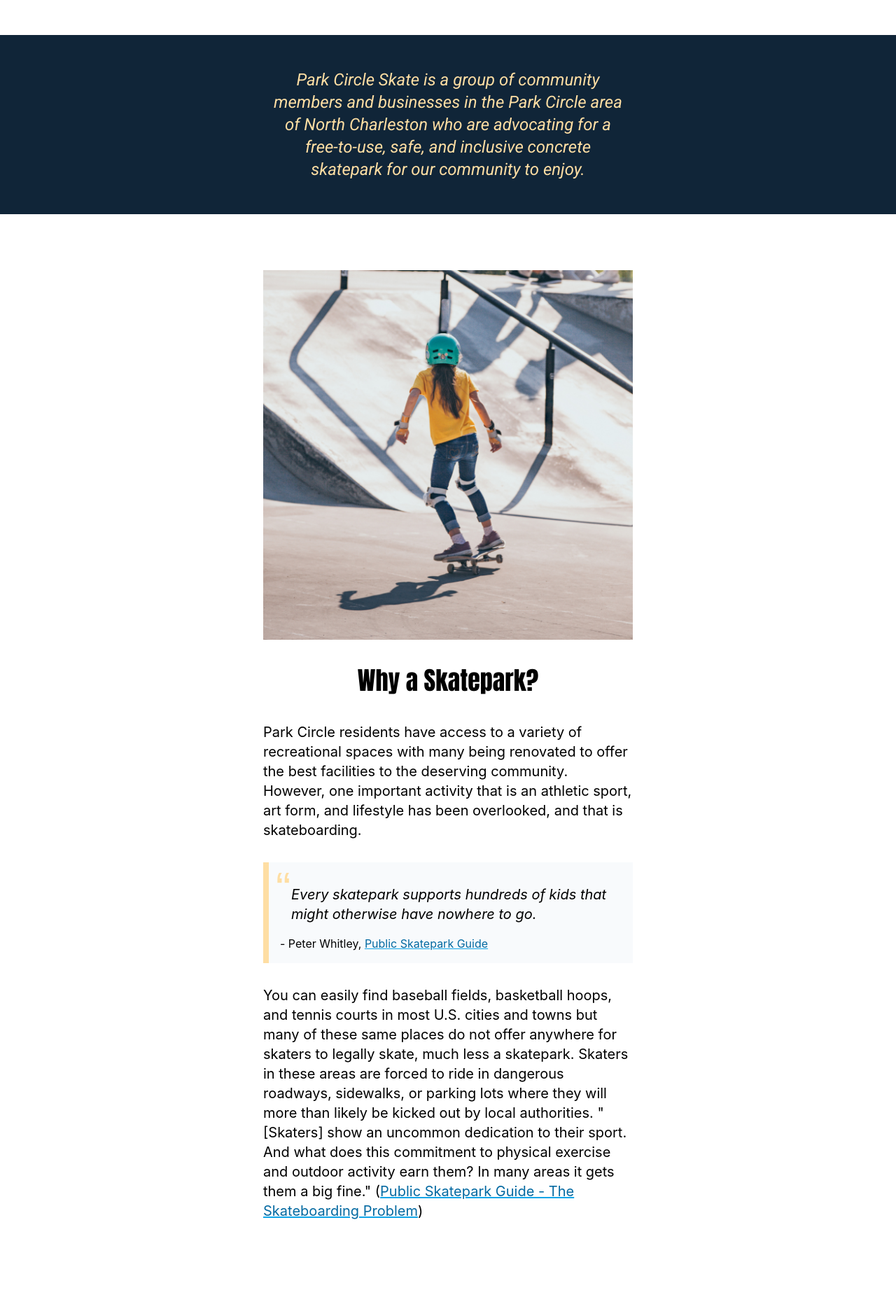
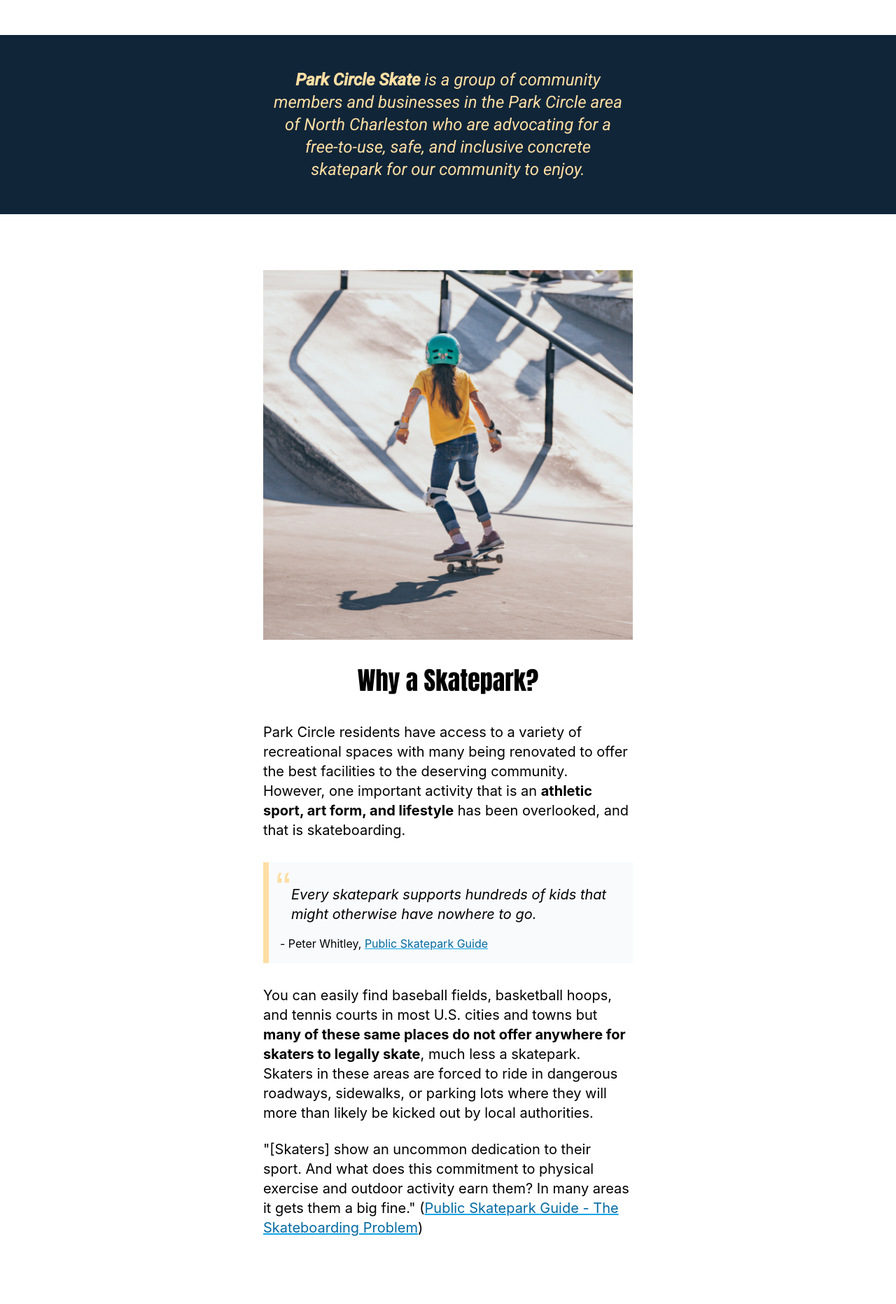
Before and after one commit to shawnlknight/park-circle-skate, a Next.js app: page / in a window 1280 px wide. Shown: the part 348-2211 px from the top of the page at 70% size. Built offline with nearby package versions, Linux system fonts and the light colour scheme.

Commit message:
site improvements

```diff
--- a/pages/index.js
+++ b/pages/index.js
@@ -37,10 +37,10 @@ export default function Home() {
         >
           <div className={`${styles.robotoFontFamily} max-w-lg`}>
             <p>
-              Park Circle Skate is a group of community members and businesses
-              in the Park Circle area of North Charleston who are advocating for
-              a free-to-use, safe, and inclusive concrete skatepark for our
-              community to enjoy.
+              <b>Park Circle Skate</b> is a group of community members and
+              businesses in the Park Circle area of North Charleston who are
+              advocating for a free-to-use, safe, and inclusive concrete
+              skatepark for our community to enjoy.
             </p>
           </div>
         </div>
@@ -66,8 +66,8 @@ export default function Home() {
               Park Circle residents have access to a variety of recreational
               spaces with many being renovated to offer the best facilities to
               the deserving community. However, one important activity that is
-              an athletic sport, art form, and lifestyle has been overlooked,
-              and that is skateboarding.
+              an <b>athletic sport, art form, and lifestyle</b> has been
+              overlooked, and that is skateboarding.
             </p>
             <blockquote className={`${styles.blockquote} p-4 bg-slate-50 mb-8`}>
               <p className="p-4 text-xl italic">
@@ -84,14 +84,19 @@ export default function Home() {
             </blockquote>
             <p className="text-xl mb-6">
               You can easily find baseball fields, basketball hoops, and tennis
-              courts in most U.S. cities and towns but many of these same places
-              do not offer anywhere for skaters to legally skate, much less a
-              skatepark. Skaters in these areas are forced to ride in dangerous
-              roadways, sidewalks, or parking lots where they will more than
-              likely be kicked out by local authorities. &quot;[Skaters] show an
-              uncommon dedication to their sport. And what does this commitment
-              to physical exercise and outdoor activity earn them? In many areas
-              it gets them a big fine.&quot; (
+              courts in most U.S. cities and towns but{' '}
+              <b>
+                many of these same places do not offer anywhere for skaters to
+                legally skate
+              </b>
+              , much less a skatepark. Skaters in these areas are forced to ride
+              in dangerous roadways, sidewalks, or parking lots where they will
+              more than likely be kicked out by local authorities.
+            </p>
+            <p className="text-xl mb-6">
+              &quot;[Skaters] show an uncommon dedication to their sport. And
+              what does this commitment to physical exercise and outdoor
+              activity earn them? In many areas it gets them a big fine.&quot; (
               <ExternalLink
                 href="https://publicskateparkguide.org/vision/the-skateboarding-problem/"
                 displayText="Public Skatepark Guide - The Skateboarding Problem"
@@ -128,10 +133,10 @@ export default function Home() {
             </h2>
             <div className="text-left text-xl">
               <p className="mb-6">
-                There are 8.8 million skateboarders in the U.S. Up 34% from
-                2019, and this does not account for the many other skatepark
-                users, like BMX riders, roller/quad skaters, inline skaters,
-                scooter riders, and more. (
+                <b>There are 8.8 million skateboarders in the U.S.</b> Up 34%
+                from 2019, and this does not account for the many other
+                skatepark users, like BMX riders, roller/quad skaters, inline
+                skaters, scooter riders, and more. (
                 <ExternalLink
                   href="https://www.sfia.org/reports/962_Skateboarding-Participation-Report-2021"
                   displayText="Skateboarding Participation Report, 2021"
@@ -155,8 +160,9 @@ export default function Home() {
                 )
               </p>
               <p className="mb-6">
-                Skateboarding is the third most commonly reported interest for
-                high school students (24% of girls, and 17% of boys). (
+                Skateboarding is the{' '}
+                <b>third most commonly reported interest</b> for high school
+                students (24% of girls, and 17% of boys). (
                 <ExternalLink
                   href="https://www.aspeninstitute.org/wp-content/uploads/2021/11/Aspen-National-Student-Survey-FINAL-Report.pdf"
                   displayText="Aspen Institute National Student Survey Analysis, 2021"
@@ -164,10 +170,10 @@ export default function Home() {
                 )
               </p>
               <p className="mb-6">
-                Skateparks are the fourth most used recreation space in terms of
-                total weekly use hours. They were found to be more popular than
-                sports fields, play areas, fitness zones, and dog parks when
-                comparing the total weekly use hours. (
+                Skateparks are the <b>fourth most used recreation space</b> in
+                terms of total weekly use hours. They were found to be more
+                popular than sports fields, play areas, fitness zones, and dog
+                parks when comparing the total weekly use hours. (
                 <ExternalLink
                   href="https://www.ncbi.nlm.nih.gov/pmc/articles/PMC5030121/"
                   displayText="The First National Study of Neighborhood Parks, 2016"
@@ -190,12 +196,12 @@ export default function Home() {
             </h2>
             <div className="text-left text-xl">
               <p className="mb-6">
-                A local skatepark provides a safe place for people to practice
-                their sport and challenge themselves in a healthy way. Skaters
-                encourage each other to push beyond what they think is possible.
-                A skater can spend hours/days/weeks trying a new trick and
-                perfecting it. This persistance teaches them valuable lessons
-                that transfer over to other aspects of life.
+                A local skatepark <b>provides a safe place</b> for people to
+                practice their sport and challenge themselves in a healthy way.
+                Skaters encourage each other to push beyond what they think is
+                possible. A skater can spend hours/days/weeks trying a new trick
+                and perfecting it. This persistance teaches them valuable
+                lessons that transfer over to other aspects of life.
               </p>
               <blockquote className={`${styles.blockquoteAlternate} p-4 mb-8`}>
                 <p className="p-4 italic">
@@ -209,9 +215,10 @@ export default function Home() {
                 <span>- Jerry Seinfeld, Comedian and Social Observer</span>
               </blockquote>
               <p className="mb-6">
-                Skateboarding is an excellent form of exercise and gets people
-                outdoors. Both youth and adults get their CDC recommended daily
-                cardiovascular exercise while skateboarding at skateparks. (
+                Skateboarding is an <b>excellent form of exercise</b> and gets
+                people outdoors. Both youth and adults get their CDC recommended
+                daily cardiovascular exercise while skateboarding at skateparks.
+                (
                 <ExternalLink
                   href="https://www.ncbi.nlm.nih.gov/pmc/articles/PMC7241629/"
                   displayText="CSUSM Studies in the International Journal of Exercise Science, 2020"
@@ -220,9 +227,12 @@ export default function Home() {
               </p>
               <p className="mb-6">
                 Along with the benefits to physical health, a recent study of
-                skateboarding culture reveals that skateboarding improves mental
-                health, fosters community, and encourages diversity and
-                resilience. (
+                skateboarding culture reveals that skateboarding{' '}
+                <b>
+                  improves mental health, fosters community, and encourages
+                  diversity and resilience.
+                </b>{' '}
+                (
                 <ExternalLink
                   href="https://www.google.com/url?q=https://pullias.usc.edu/blog/groundbreaking-study-redefines-skateboarding-culture/&sa=D&source=docs&ust=1659031588220165&usg=AOvVaw39D_tAen3WK8V3Ss-G4QMi"
                   displayText="Pullias Center for Higher Education"
@@ -239,12 +249,15 @@ export default function Home() {
               </div>
               <p className="mb-6">
                 In addition to a sport, skateboarding is also considered to be a
-                lifestyle and an art form. It can provide a sense of
-                individuality and a means for artistic expression for our youth.
-                Few sports give the individual participant complete creative
-                control, and it is through the process of self-discovery and
-                testing one&apos;s limits that a skater can develop his or her
-                own style.
+                lifestyle and an art form.{' '}
+                <b>
+                  It can provide a sense of individuality and a means for
+                  artistic expression
+                </b>{' '}
+                for our youth. Few sports give the individual participant
+                complete creative control, and it is through the process of
+                self-discovery and testing one&apos;s limits that a skater can
+                develop his or her own style.
               </p>
             </div>
           </div>
@@ -289,11 +302,10 @@ export default function Home() {
               </p>
               <p>
                 The Skatepark Project helps underserved communities create safe
-                and inclusive public skateparks for youth. To-date, over 600
-                recipients of grants from The Skatepark Project have opened
-                their skateparks. These parks receive more than 6-million visits
-                annually by youth who benefit from the active lifestyle and
-                camaraderie the facilities promote.
+                and inclusive public skateparks for youth. To-date, they have
+                helped open over 600 skateparks. These parks receive more than
+                6-million visits annually by youth who benefit from the active
+                lifestyle and camaraderie the facilities promote.
               </p>
             </div>
             <div className={`mt-5`}>
@@ -323,7 +335,7 @@ export default function Home() {
               />
               <p className="mb-4 pt-6">
                 Park Circle Skate is collaborating with community partners to
-                offer free skateboarding clinics to the youth of North
+                offer <b>free skateboarding clinics to the youth</b> of North
                 Charleston.
               </p>
               <p className="mb-4">
@@ -403,8 +415,8 @@ export default function Home() {
               <p className="mb-4">
                 Park Circle Skate participated in the North Charleston Christmas
                 Parade on Saturday, December 3rd, 2022 to help demonstrate the
-                need for a free-to-use, safe, and inclusive skatepark for our
-                community.
+                need for a <b>free-to-use, safe, and inclusive skatepark</b> for
+                our community.
               </p>
               <p className="mb-4">
                 We had a diverse group of skateboarders, roller skaters, scooter
```
